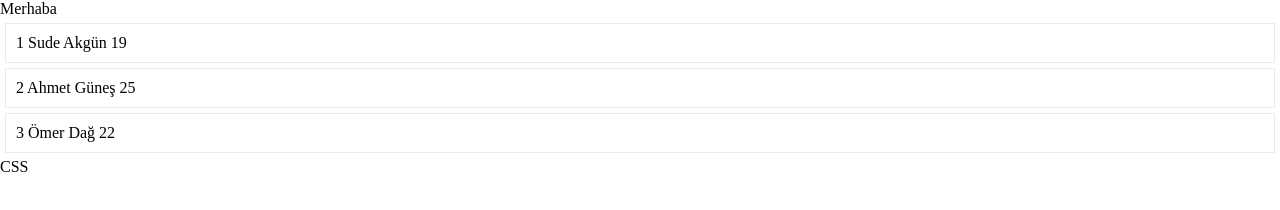
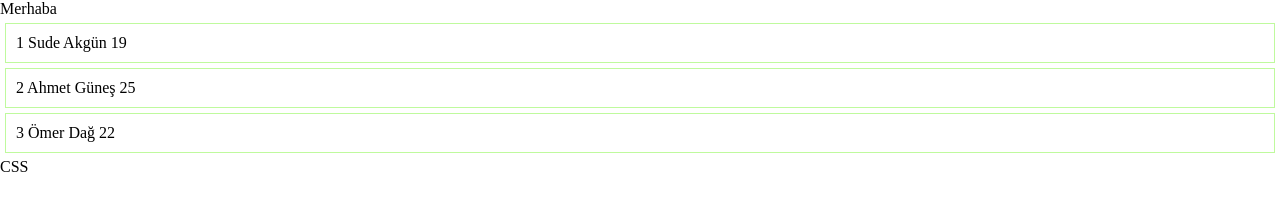
Before and after one commit to developer-murat/BtkAkademiNETBootCamp, a website: page ders1/index.html in a window 1280 px wide. Drawn offline with Linux system fonts and the light colour scheme.

Commit message:
Css file has been added.

```diff
--- a/ders1/index.css
+++ b/ders1/index.css
@@ -3,7 +3,7 @@ body{
     padding:0px;
 }
 div{
-    border: 1px solid #eaeaea;
+    border: 1px solid #bffa9d;
     padding: 10px;
     margin: 5px;
 }
```
